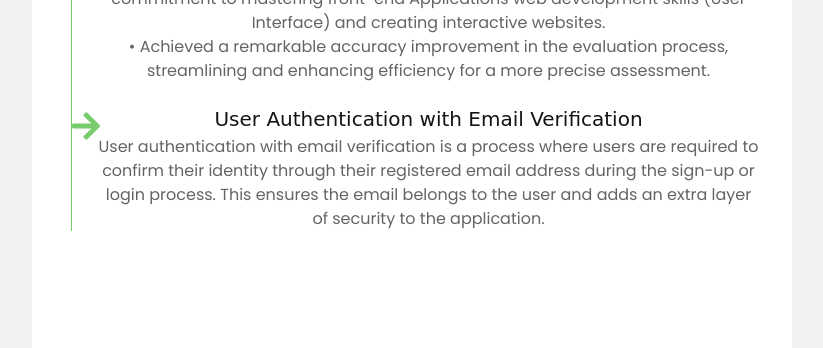
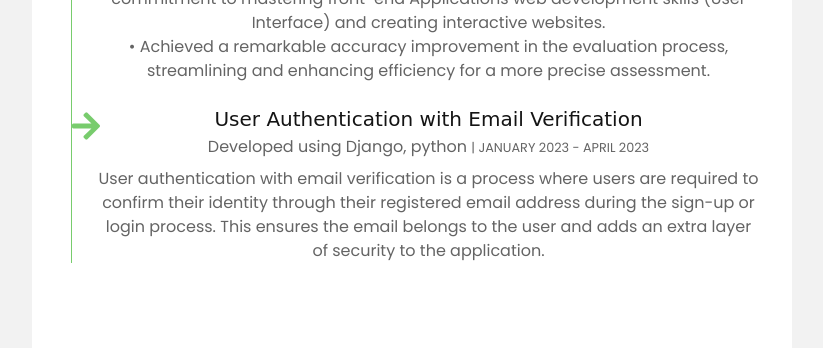
Before and after one commit to Gitdeeguru/Portfoilio, a plain HTML site: page index.html in a window 1280 px wide. Shown: the part 1360-1708 px from the top of the page, without its empty margins (418-1241 px from the left). Drawn offline with nearby package versions, Linux system fonts and the light colour scheme; a web font is replaced by a local one.

Commit message:
first commit

```diff
--- a/index.html
+++ b/index.html
@@ -210,6 +210,7 @@ i {
                                 <div class="position-relative mb-4">
                                     <i class="fa fa-arrow-right text-primary position-absolute" style="top: 3px; left: -24px;"></i>
                                     <h5 class="mb-1">User Authentication with Email Verification</h5>
+                                    <p class="mb-2">Developed using Django, python <small> | JANUARY 2023 - APRIL 2023</small></p>
                                     <p class="mb-2">User authentication with email verification is a process where users are required to confirm their identity through their registered email address during the sign-up or login process. This ensures the email belongs to the user and adds an extra layer of security to the application.</p>
                                 </div>
                             </div>
```
